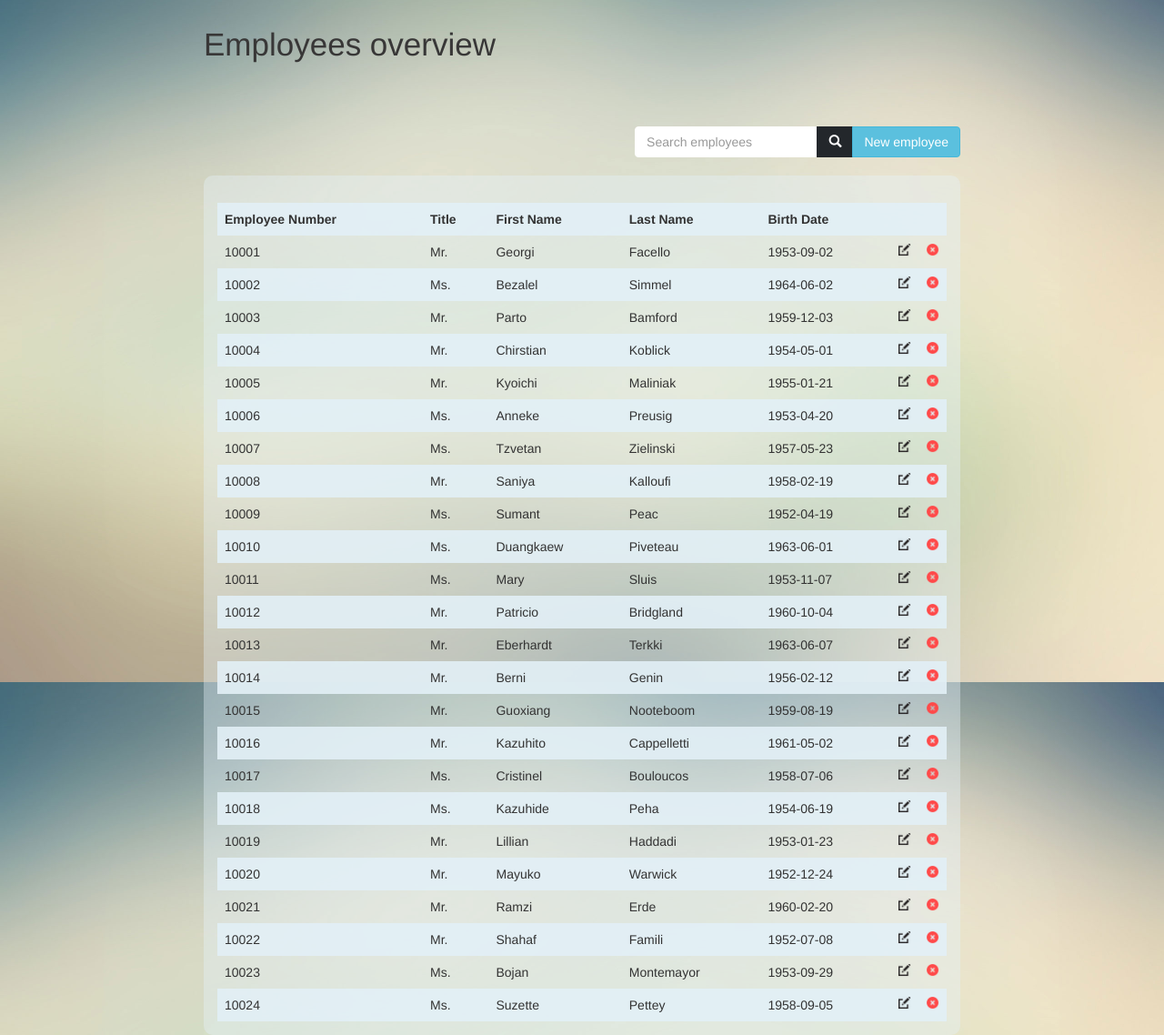
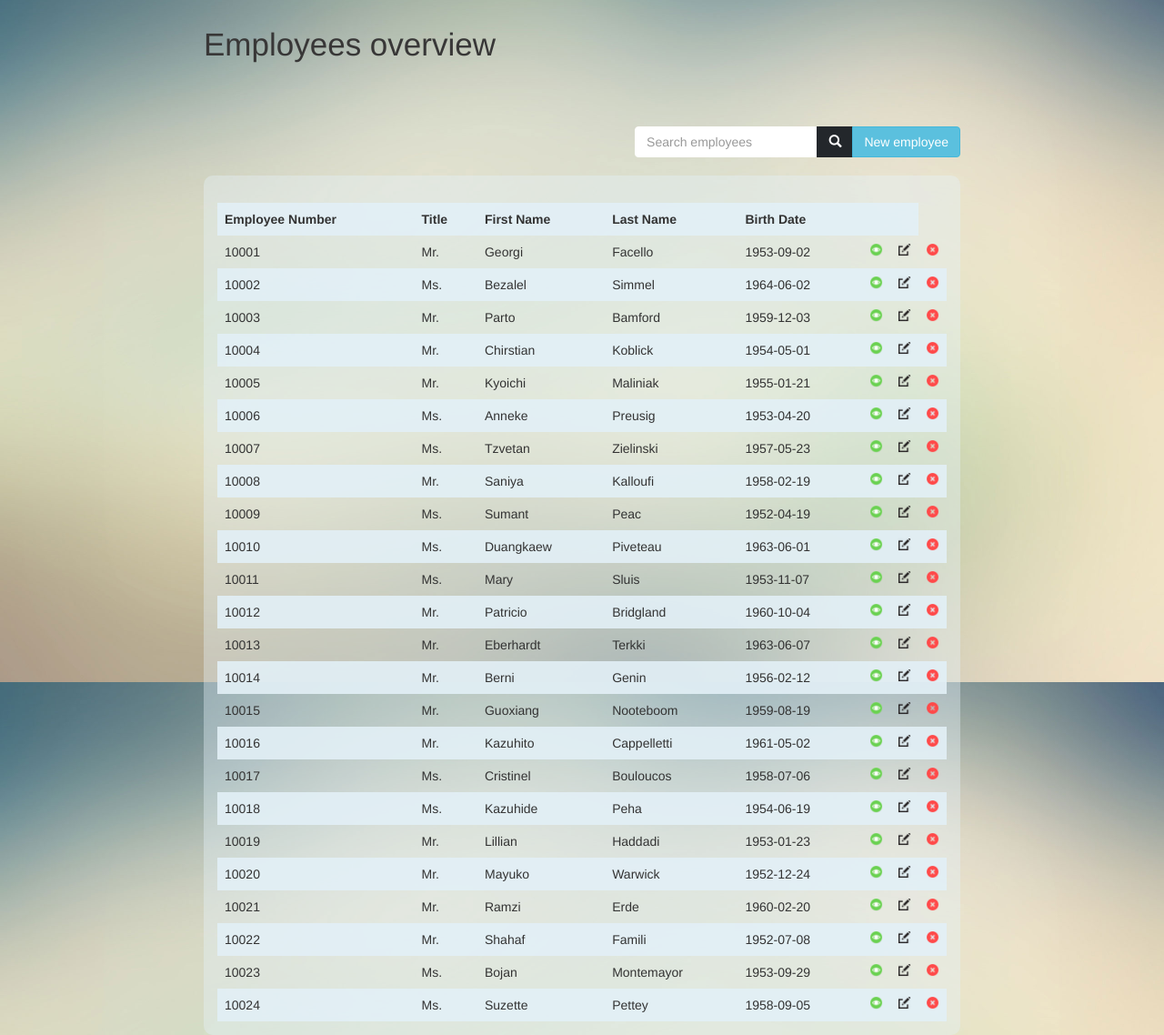
Before and after one commit to SteevePere/Daisy, a Flask app: page / in a window 1280 px wide. Shown: the part 50-1188 px from the top of the page at 91% size. Run offline with Flask 2, Linux system fonts and the light colour scheme; data comes from the database, SQL or seed files in the repository; some libraries are stand-ins or nearby versions.

```diff
--- a/templates/index.html
+++ b/templates/index.html
@@ -80,6 +80,9 @@
 					<td>{{employee.last_name}}</td>
 					<td>{{employee.birth_date}}</td>
 					<td width="20px">
+						<input type="image" data-toggle="modal" data-id="{{employee.emp_no}}" data-target="#{{employee.emp_no}}" name="quickview" src="/static/images/quickview.png" style="width:15px; height:15px;" alt="Quick view" />
+					</td>
+					<td width="20px">
 						<form action="{{ url_for('edit', empno=employee.emp_no, gender=employee.gender, firstname=employee.first_name, lastname=employee.last_name, bdate=employee.birth_date) }}" method="post">
 						<input type="image" name="submit" src="/static/images/edit.png" style="width:15px; height:15px;" alt="Edit" />
 						</form>
```
Also changed, not shown: static/images/quickview.png (added).
